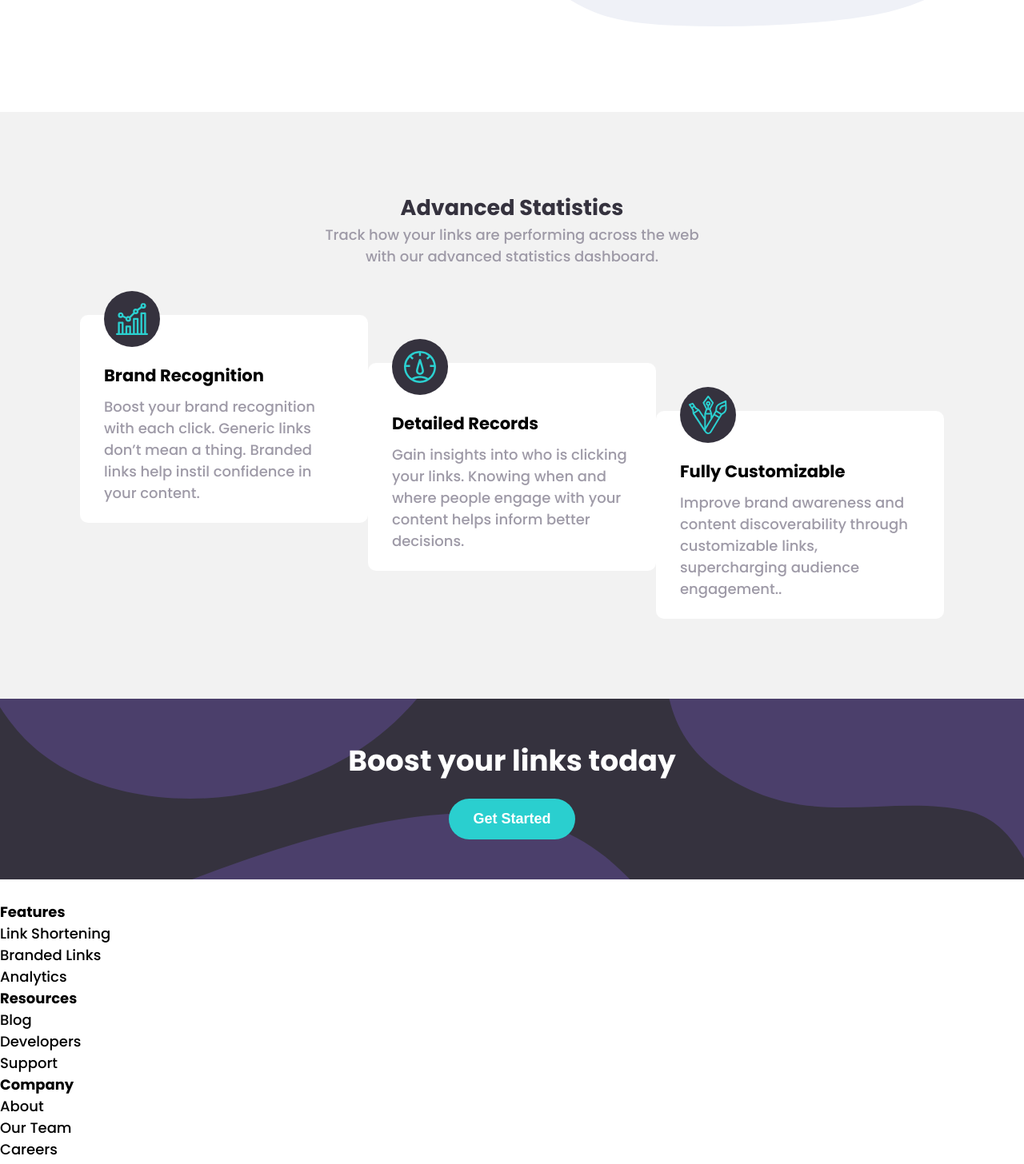
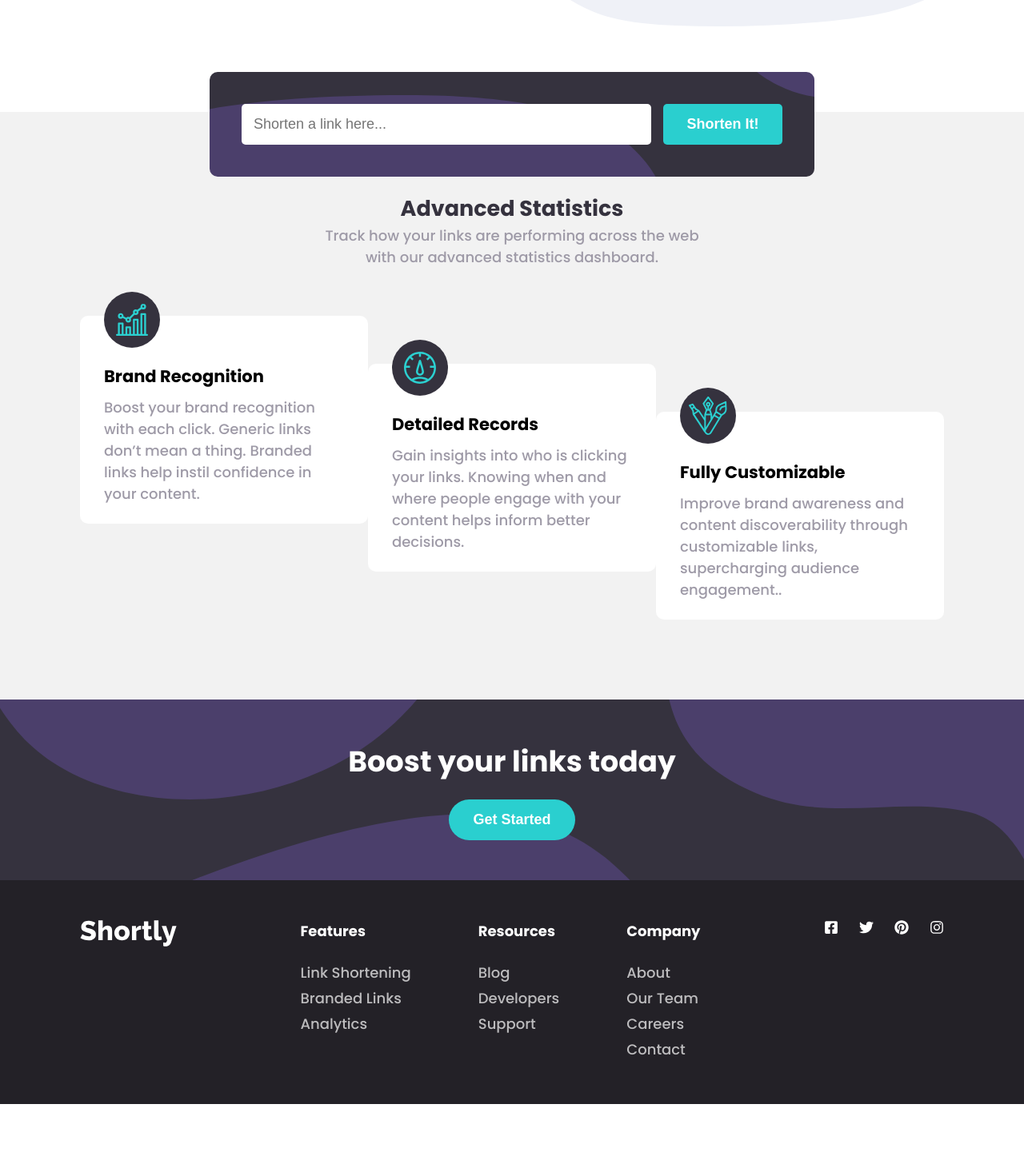
Before and after one commit to nofeesahdee/URL-Shortening-App, a React (Create React App) app: page / in a window 1280 px wide. Shown: the part 560-2016 px from the top of the page at 80% size. After the commit the page ends 1941 px from the top, so only its background shows below. Built offline with nearby package versions, Linux system fonts and the light colour scheme; no server answers.

Commit message:
created newoutput

```diff
--- a/package.json
+++ b/package.json
@@ -8,6 +8,7 @@
     "@testing-library/user-event": "^13.5.0",
     "react": "^18.2.0",
     "react-dom": "^18.2.0",
+    "react-icons": "^4.4.0",
     "react-ionicons": "^4.2.0",
     "react-router-dom": "^6.3.0",
     "react-scripts": "5.0.1",
--- a/src/App.css
+++ b/src/App.css
@@ -11,7 +11,7 @@ body{
   min-height: 100vh;
   font-size: 18px;
   font-family: 'Poppins', sans-serif;
-  max-width: 1440px;
+  /* max-width: 1440px; */
 }
 header{
   display: flex;
@@ -93,7 +93,7 @@ p{
   flex-direction: column;
   align-items: center;
   background-color: hsla(0, 0%, 75%, 0.2);
-  padding: 100px;
+  padding: 0 100px 100px 100px;
 }
 .advanced{
   text-align: center;
@@ -150,3 +150,72 @@ h3{
   margin-bottom: 20px;
   font-size: 2em;
 }
+footer{
+  display: flex;
+  justify-content: space-between;
+  background-color: hsl(260, 8%, 14%);
+  padding:50px 100px;
+  color: #ffffff;
+}
+.links{
+  display: flex;
+  justify-content: space-between;
+  max-width: 500px;
+  width: 100%;
+}
+.links h4{
+  margin-bottom: 25px;
+}
+.links ul li{
+  list-style: none;
+  color: hsla(0, 0%, 100%, 0.7);
+  margin-bottom: 5px;
+  cursor: pointer;
+}
+.links ul li:hover{
+  color:hsl(180, 66%, 49%);
+}
+.icons{
+  display: flex;
+  justify-content: space-between;
+  max-width: 150px;
+  width: 100%;
+  cursor: pointer;
+}
+form{
+  background-color: hsl(255, 11%, 22%);
+  background-image: url(./images/bg-shorten-desktop.svg);
+  background-repeat: no-repeat;
+  width: 70%;
+  border-radius: 10px;
+  display: flex;
+  flex-direction: column;
+  padding: 40px;
+  margin: -50px 0 20px 0;
+}
+.input-group{
+  display: flex;
+}
+form input{
+  border-radius: 5px;
+  padding: 15px;
+  border: none;
+  width: 100%;
+  font-size: 18px;
+  outline: none;
+}
+form button{
+  background-color: hsl(180, 66%, 49%);
+  color: #ffffff;
+  border-radius: 5px;
+  border: none;
+  width: 200px;
+  /* padding: 15px; */
+  margin-left: 15px;
+}
+.error{
+  padding-top: 10px;
+  color:hsl(0, 87%, 67%);
+  font-style: italic;
+  font-size: 18px;
+}
--- a/src/App.js
+++ b/src/App.js
@@ -4,16 +4,17 @@ import Footer from './pages/Footer';
 import Header from './pages/Header';
 import Hero from './pages/Hero';
 import Statistics from './pages/Statistics';
+import { ShortenProvider } from './context/shortenContext';
 
 function App() {
   return (
-    <>
+    <ShortenProvider>
       <Header />
       <Hero />
       <Statistics />
       <Boost />
       <Footer />
-    </>
+    </ShortenProvider>
   );
 }
 
--- /dev/null
+++ b/src/context/shortenContext.jsx
@@ -0,0 +1,31 @@
+import React from 'react'
+import { createContext, useState, useEffect } from 'react'
+
+const ShortenContext = createContext()
+
+export const ShortenProvider = ({ children }) => {
+    const [ output, setOutput ] = useState([])
+
+    const addOutput = (newOutput) => {
+        setOutput([newOutput, ...output])
+    }
+
+    const updateOutput = (id, updItem ) => {
+        setOutput(output.map((item) => item.id === id ? {
+            ...item, ...updItem} : item
+        ))
+    }
+
+
+
+  return (
+    <ShortenContext.Provider value={{
+       addOutput,
+       updateOutput,
+    }}>
+        {children}
+    </ShortenContext.Provider>
+  )
+}
+
+export default ShortenContext
--- /dev/null
+++ b/src/layout/ShortenForm.jsx
@@ -0,0 +1,63 @@
+import React from 'react'
+// import ShortenContext from '../context/shortenContext'
+import { useState,  useEffect } from 'react'
+
+function ShortenForm() {
+    const [ text, setText ] = useState('')
+    const [ error, setError ] = useState('')
+    const [ shortLink, setShortLink ] = useState('')
+
+    // fetch data from the API
+    useEffect(() => {
+        fetch(`https://api.shrtco.de/v2/shorten?url=${text}`)
+        .then((response) => response.json())
+        .then((data) => checkData(data))
+    }, [text]);
+
+    const checkData = (data) =>{
+        if(data.ok){
+            setShortLink(data.result.full_short_link)
+        }
+    }
+
+    const handleTextChange = (e) => {
+        setText(e.target.value)
+    }
+
+    const handleSubmit = (e) =>{
+        e.preventDefault();
+        if(text === ''){
+            setError('Please add a link')
+        }else if (text !== ''){
+            setError('')
+        }
+        const newOutput = {
+            text,
+            shortLink
+        }
+        console.log(newOutput)
+        setText('')
+    }
+
+  return (
+    <>
+        <form onSubmit={handleSubmit}>
+            <div className='input-group'>
+                <input
+                    type="text"
+                    value={text}
+                    onChange={handleTextChange}
+                    placeholder='Shorten a link here...'
+                />
+                <button type='submit'>Shorten It!</button>
+            </div>
+            {error && <div className='error'>{error}</div>}
+        </form>
+        <div>
+            <div>{shortLink}</div>
+        </div>
+    </>
+  )
+}
+
+export default ShortenForm
--- a/src/pages/Footer.jsx
+++ b/src/pages/Footer.jsx
@@ -1,10 +1,12 @@
 import React from 'react'
+import logo from '../images/logo2.svg'
+import { FaFacebookSquare, FaTwitter, FaPinterest, FaInstagram } from 'react-icons/fa'
 
 function Footer() {
   return (
-    <div>
-        <div><img src="" alt="" /></div>
-        <div>
+    <footer>
+        <div><img src={logo} alt="logo" /></div>
+        <div className='links'>
             <div>
                 <h4>Features</h4>
                 <ul>
@@ -31,10 +33,13 @@ function Footer() {
                 </ul>
             </div>
         </div>
-        <div>
-
+        <div className='icons'>
+            <FaFacebookSquare />
+            <FaTwitter />
+            <FaPinterest />
+            <FaInstagram />
         </div>
-    </div>
+    </footer>
   )
 }
 
--- a/src/pages/Statistics.jsx
+++ b/src/pages/Statistics.jsx
@@ -2,10 +2,12 @@ import React from 'react'
 import iconBrand from '../images/icon-brand-recognition.svg'
 import iconDetailed from '../images/icon-detailed-records.svg'
 import iconCustomizable from '../images/icon-fully-customizable.svg'
+import ShortenForm from '../layout/ShortenForm'
 
 function Statistics() {
   return (
     <div className='statistics'>
+        <ShortenForm />
         <div className='advanced'>
             <h2>Advanced Statistics</h2>
             <p>
```
Also changed, not shown: src/layout/ShortenOutput.jsx (added, +16 -0 lines), src/images/logo2.svg (added), 1 other file (tests, documents, lock files or other folders).
